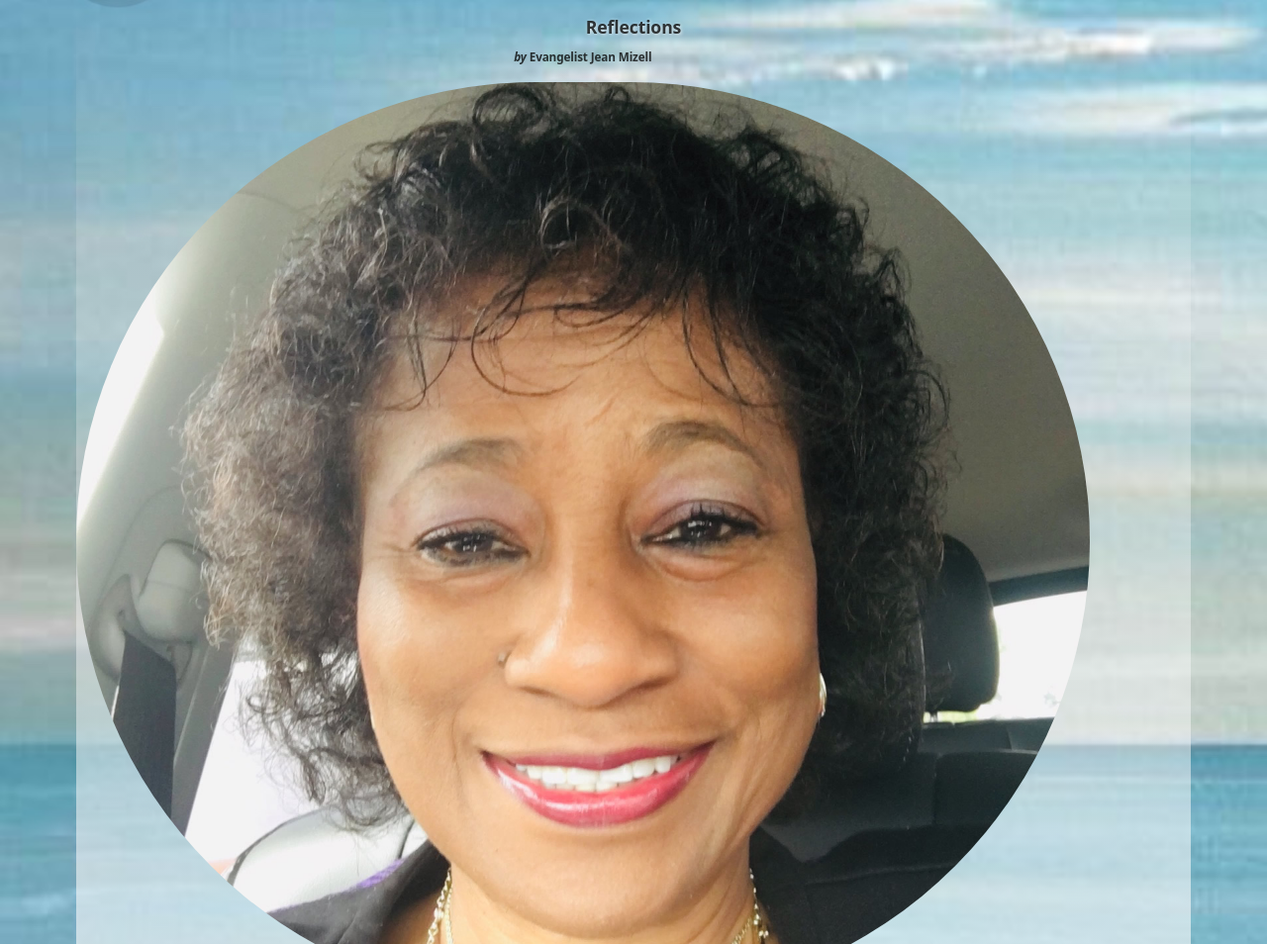
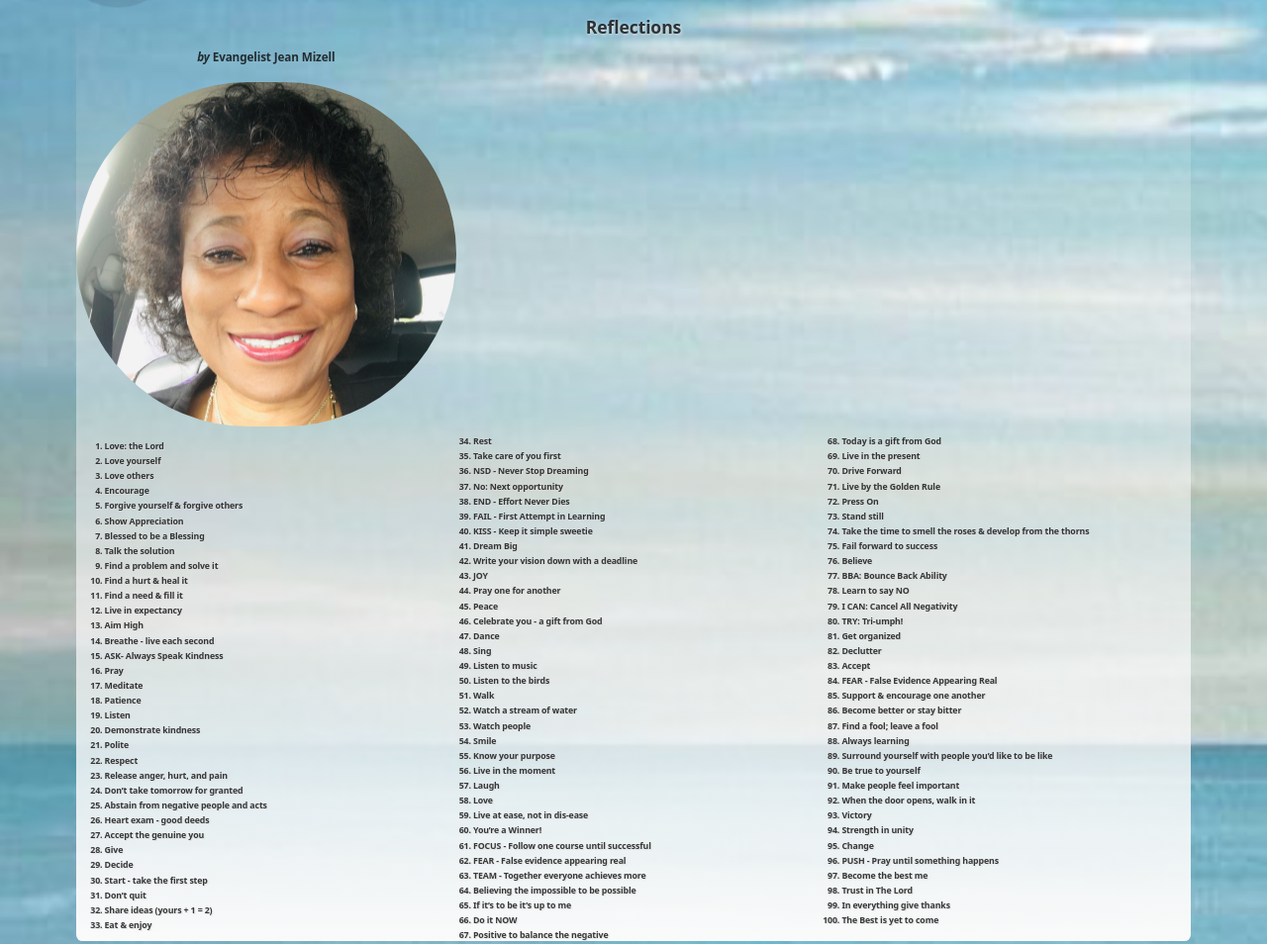
Before and after one commit to snuggs/seedfaith, a plain HTML site: page index.html in a window 1280 px wide. Shown: the top 954 px of the page at 99% size. Drawn offline with Linux system fonts and the light colour scheme.

Commit message:
Update fiure

```diff
--- a/index.css
+++ b/index.css
@@ -14,7 +14,8 @@ html {
 h1 { font-size: 3em }
 
 html body figure {
-  width: 80vw;
+  width: 30vw;
+  display: block;
   margin: 0 auto 1.612 !important;
 }
 
```
